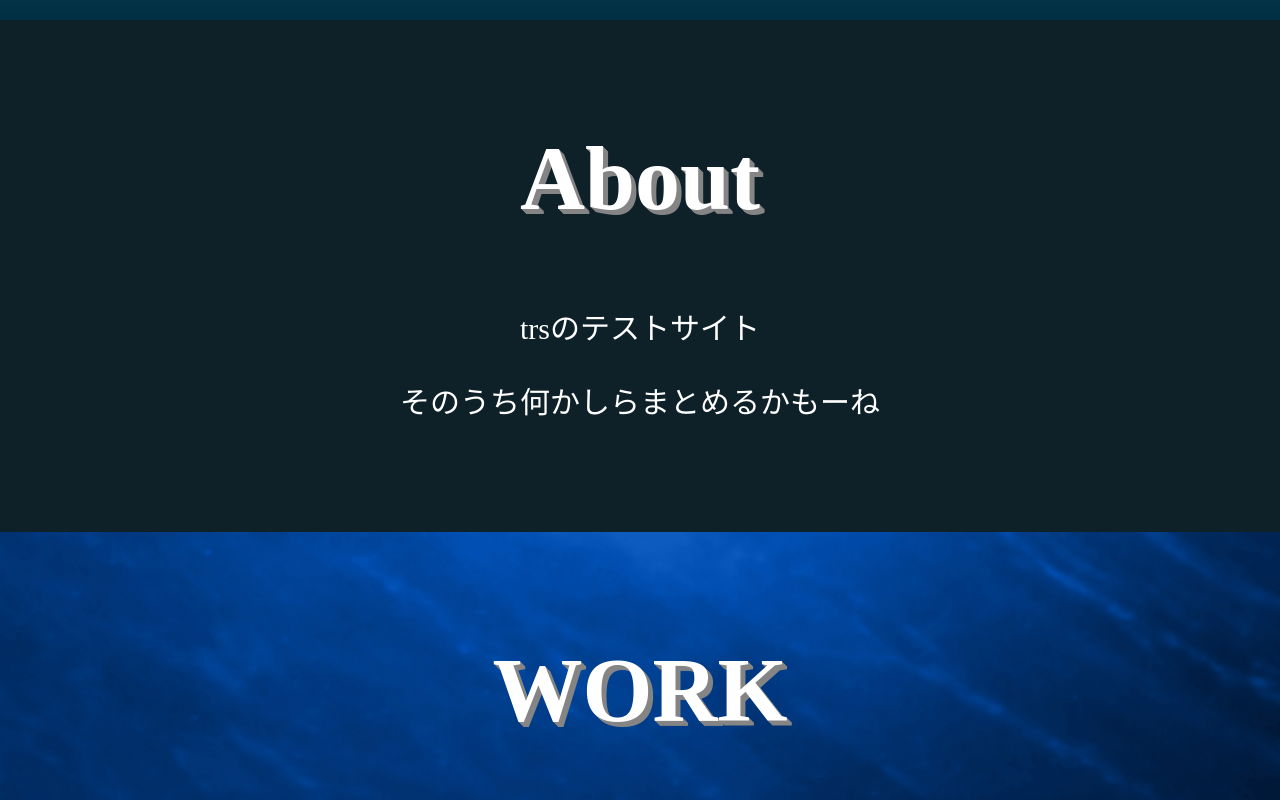
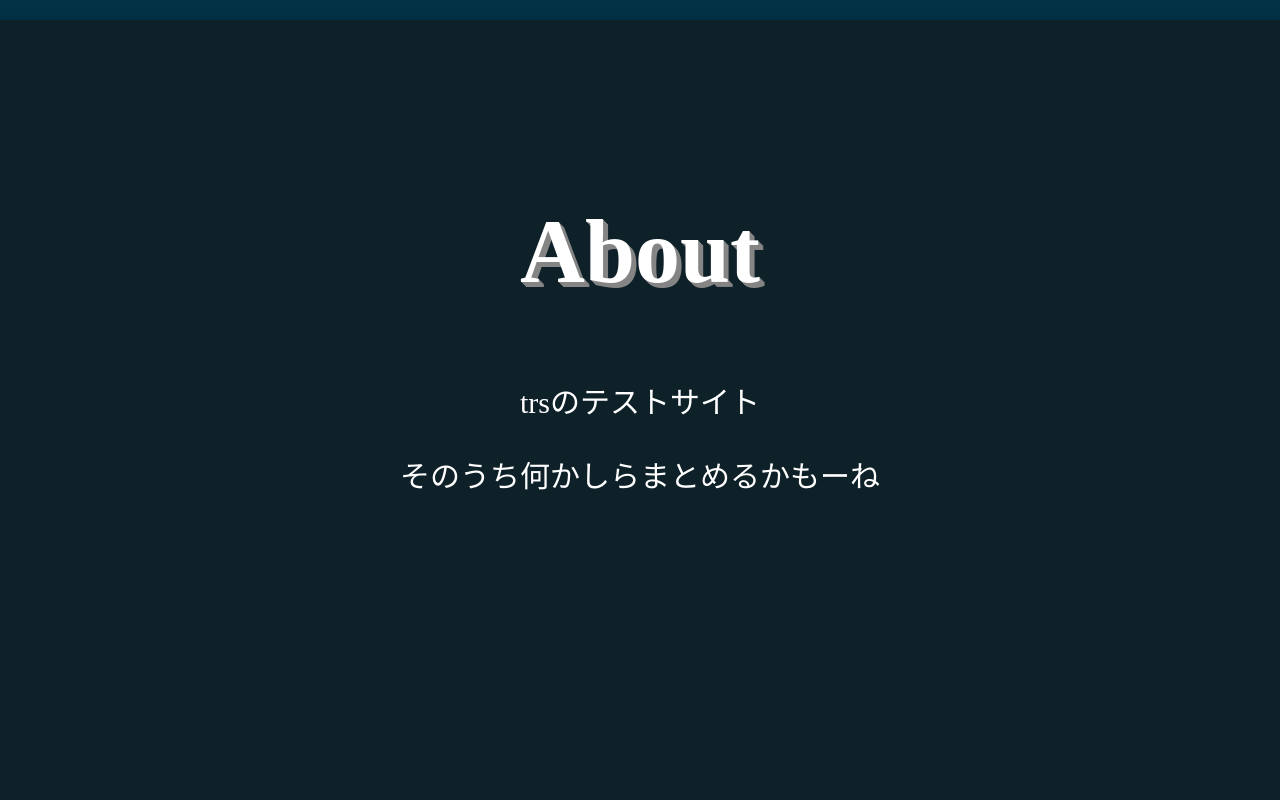
Before and after one commit to trkea/portfolio-trs, a plain HTML site: page index.html in a window 1280 px wide. Shown: the part 780-1580 px from the top of the page. Drawn offline with nearby package versions, Linux system fonts and the light colour scheme; animation ran at ten frames a second.

Commit message:
余白の調整

```diff
--- a/index.css
+++ b/index.css
@@ -288,10 +288,9 @@ position: relative;
 About
 ***/
 #about {
-  padding: 2rem;
   text-align: center;
   background-color: #0e2129;
-  padding-bottom: 5rem;
+  height: 100%;
 }
 
 #about > h2 {
@@ -299,6 +298,8 @@ About
   text-shadow: 1px 1px 0px #858585, 2px 2px 0px #858585, 3px 3px 0px #858585, 4px 4px 0px #858585, 5px 5px 0px #858585;
   font-weight: bold;
   color: white;
+  padding-top: 180px;
+  margin-top: 0;
 }
 
 #about > p {
@@ -314,6 +315,7 @@ Work
   text-align: center;
   background-image: url("img/shinkai.jpg");
   background-size: cover;
+  height: 100%;
 }
 
 #work > h2 {
@@ -321,6 +323,7 @@ Work
   text-shadow: 1px 1px 0px #858585, 2px 2px 0px #858585, 3px 3px 0px #858585, 4px 4px 0px #858585, 5px 5px 0px #858585;
   font-weight: bold;
   color: white;
+  padding-top: 180px;
 }
 
 #work > p {
```
